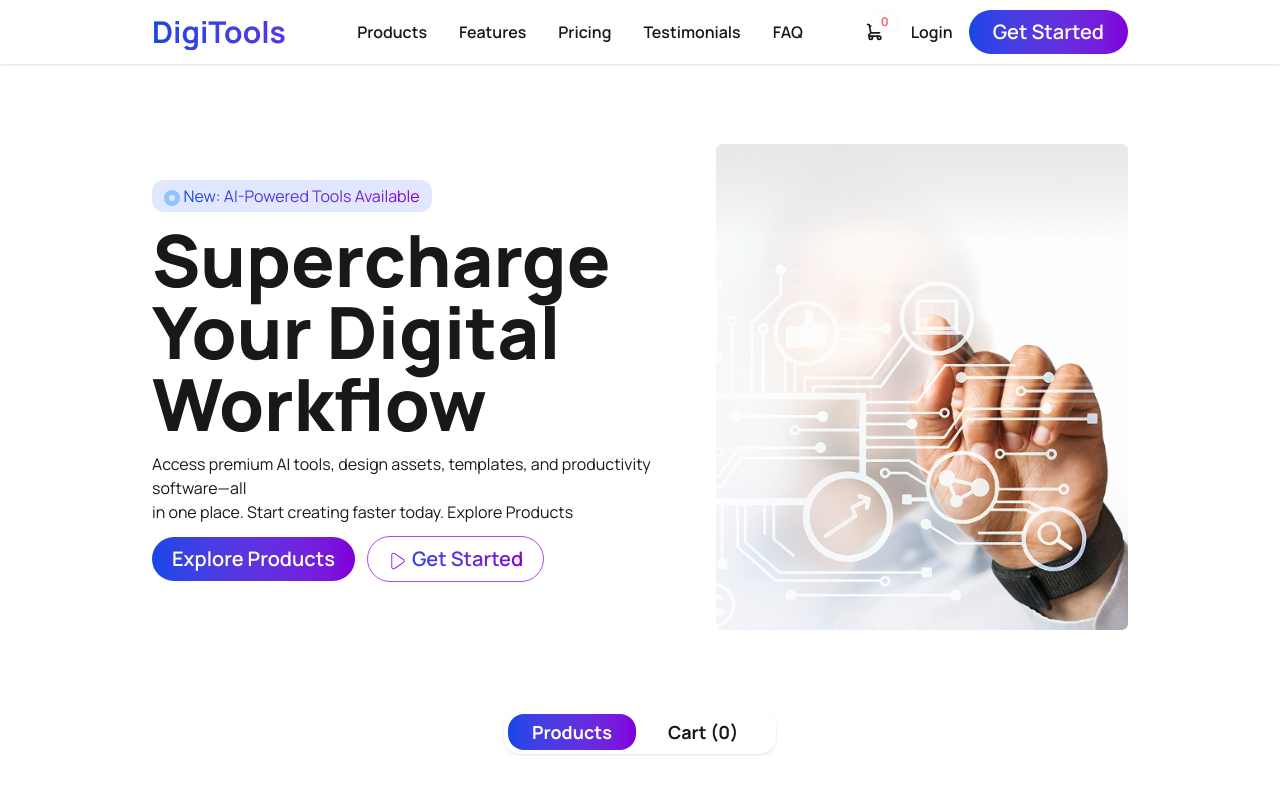
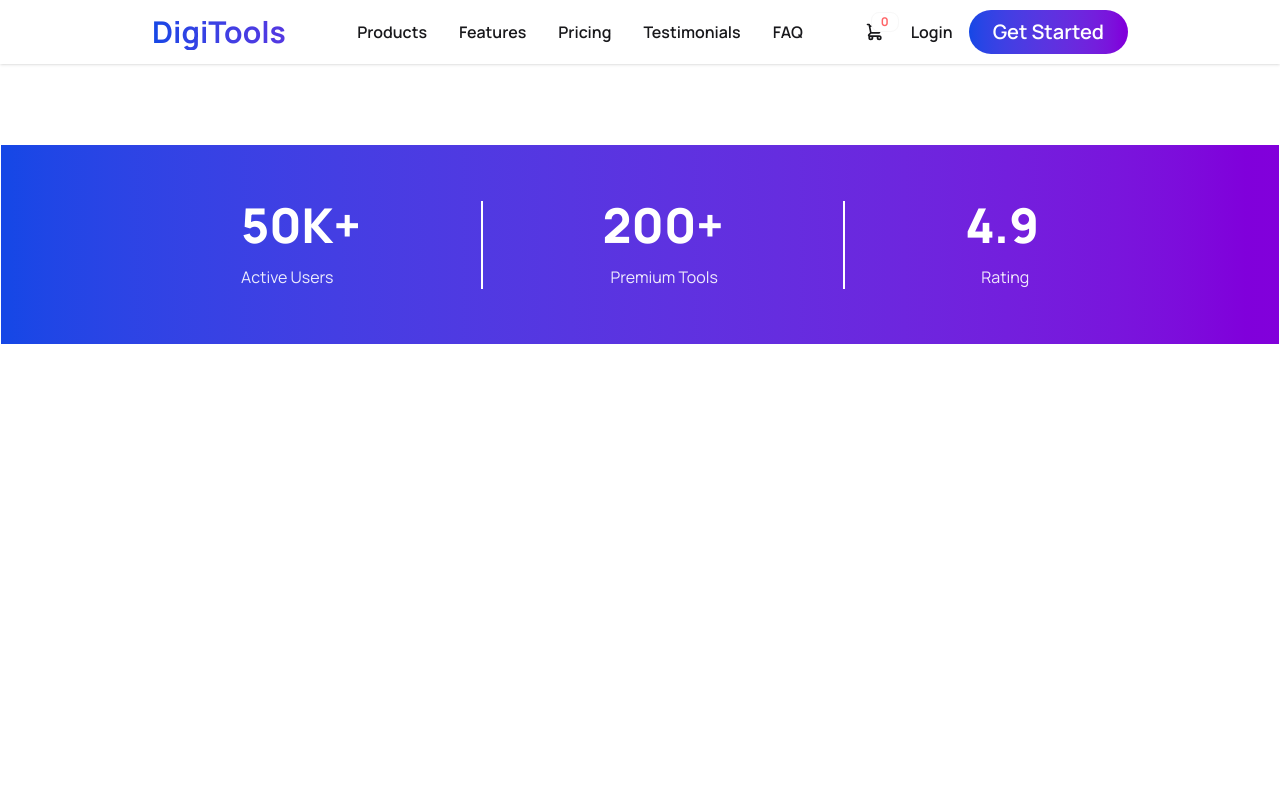
Before and after one commit to MdHadiuzzaman0/DigiTools_Platform, a React (Vite) app: page / in a window 1280 px wide. Shown: the top 800 px of the page. Built offline with nearby package versions, Linux system fonts and the light colour scheme.

Commit message:
Rating section completed

```diff
--- a/src/App.jsx
+++ b/src/App.jsx
@@ -3,6 +3,7 @@ import './App.css'
 import Products from './Products'
 import Navbar from './Navbar'
 import Hero from './Hero'
+import Rating from './Rating'
 
 const productRes=fetch("./Data.json").then(res => res.json())
 
@@ -24,10 +25,11 @@ const [coin, setCoin] = useState(0)
   return (
     <>
     <Navbar coin={coin} setCoin={setCoin} selected={selected}></Navbar>
-    <Hero></Hero>
-     <Suspense fallback={<span className="loading loading-infinity loading-3xl block w-20 mx-auto"></span>}>
+      {/* <Hero></Hero> */}
+      <Rating></Rating>
+     {/* <Suspense fallback={<span className="loading loading-infinity loading-3xl block w-20 mx-auto"></span>}>
      <Products products={products} coin={coin} setCoin={setCoin} selected={selected} setSelected={setSelected} handleSelected={handleSelected}></Products>
-     </Suspense>
+     </Suspense> */}
     </>
   )
 }
--- /dev/null
+++ b/src/Rating.jsx
@@ -0,0 +1,32 @@
+import React from "react";
+
+const Rating = () => {
+  return (
+    <div>
+      <div className="h-50  text-white bg-gradient-to-r from-blue-700 to-purple-700 mt-20">
+        <div className="flex justify-between border py-14 px-60">
+          <div>
+            <h1 className="font-extrabold text-5xl">50K+</h1>
+            <h3 className="mt-4 opacity-90">Active Users</h3>
+          </div>
+
+          <p className="h-22 border"></p>
+
+          <div>
+            <h1 className="font-extrabold text-5xl">200+</h1>
+            <h3 className="mt-4 ml-2 opacity-90">Premium Tools</h3>
+          </div>
+
+          <p className="h-22 border"></p>
+
+          <div>
+            <h1 className="font-extrabold text-5xl">4.9</h1>
+            <h3 className="mt-4 ml-4 opacity-90">Rating</h3>
+          </div>
+        </div>
+      </div>
+    </div>
+  );
+};
+
+export default Rating;
```
